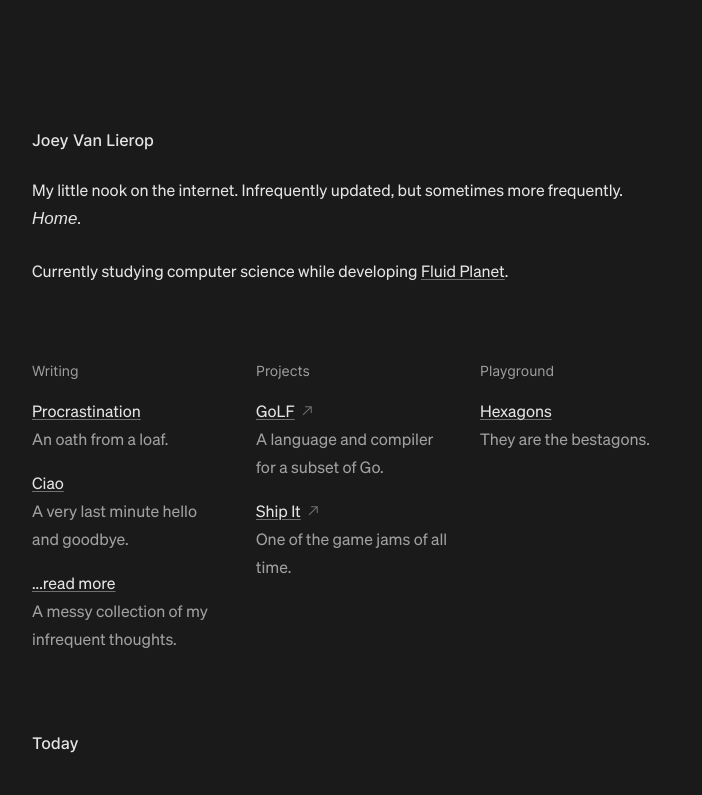
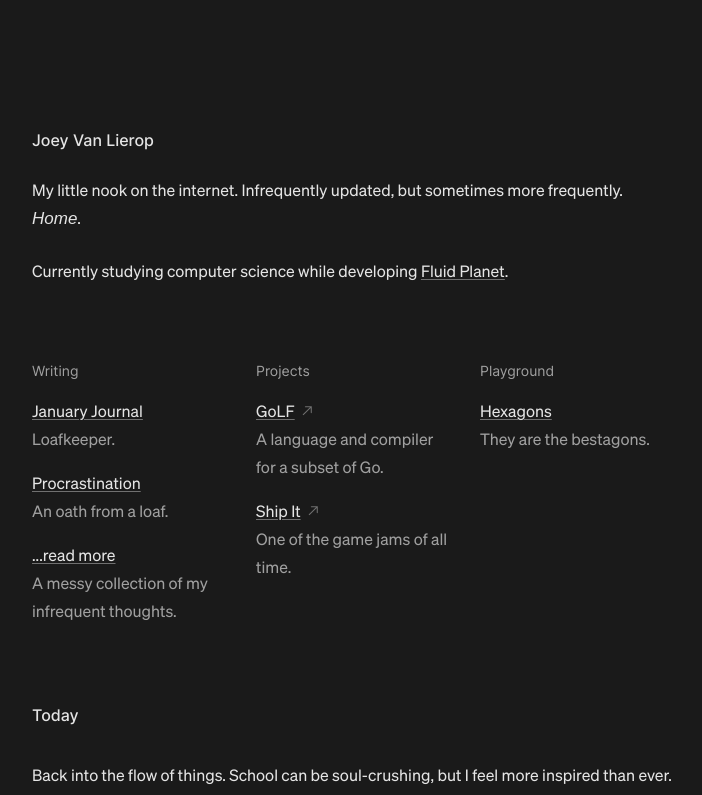
Before and after one commit to joeyvanlierop/joey, a Next.js app: page / in a window 1280 px wide. Shown: the top 795 px of the page, without its empty margins (280-982 px from the left). Built offline with nearby package versions, Linux system fonts and the light colour scheme; a web font is replaced by a local one.

Commit message:
Add january journal to the showoff

```diff
--- a/app/page.tsx
+++ b/app/page.tsx
@@ -60,8 +60,8 @@ export default async function Home() {
           {/* Pillars */}
           <section className="flex mb-8 -mx-10 pl-10 gap-8 animate-enter animate-delay-[360ms] overflow-x-auto mask">
             <ShowoffSection title="Writing">
+              <WritingShowoff slug={"january-journal"} />
               <WritingShowoff slug={"procrastination"} />
-              <WritingShowoff slug={"ciao"} />
 
               {/* TODO: Make the dots jump */}
               <Showoff
--- a/writing/january-journal.mdx
+++ b/writing/january-journal.mdx
@@ -1,6 +1,6 @@
 ---
 title: January Journal
-description: dwa
+description: Loafkeeper.
 date: "2024-01-01"
 updated: "2024-01-01"
 visibility: "public"
```
